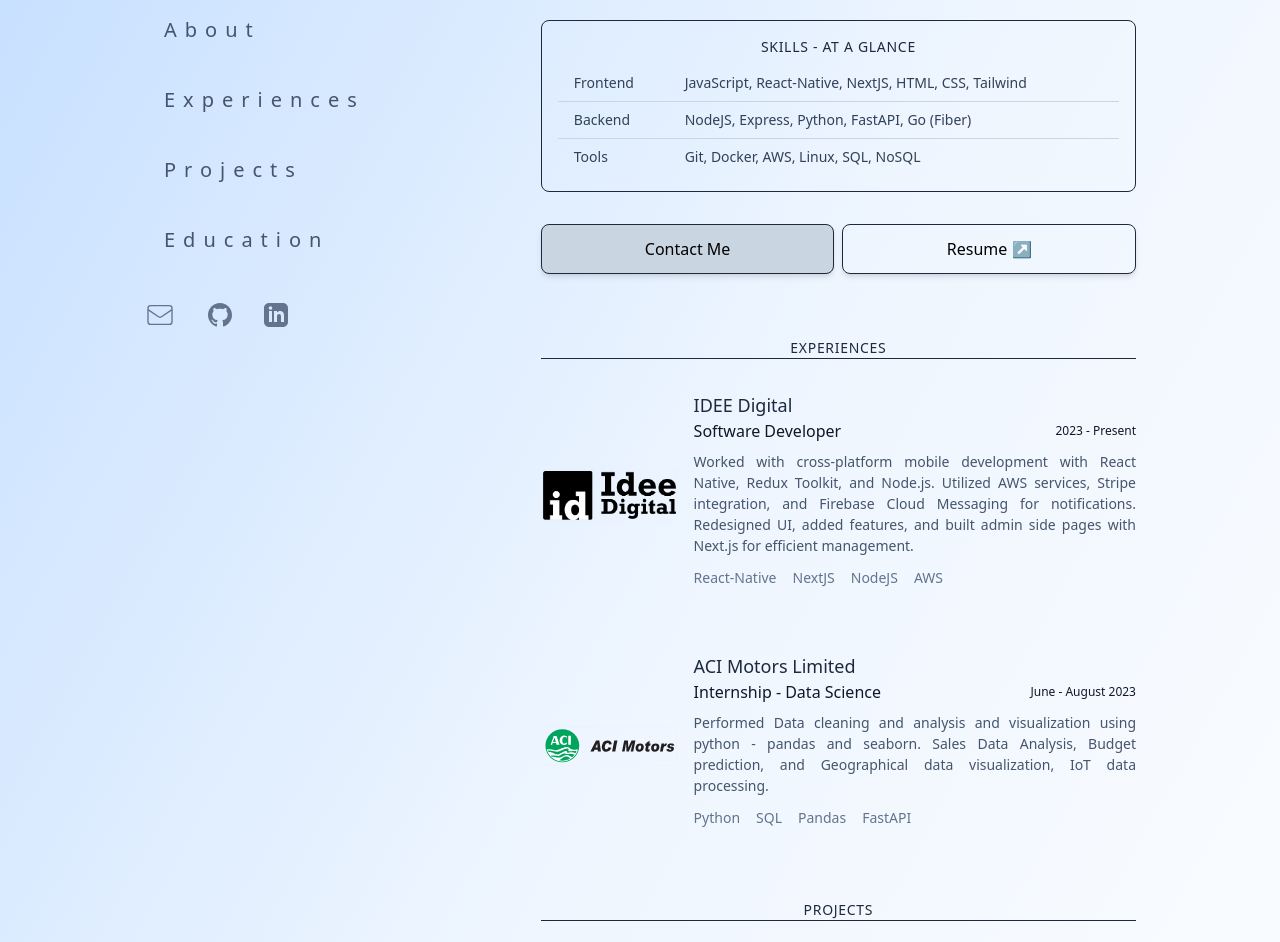
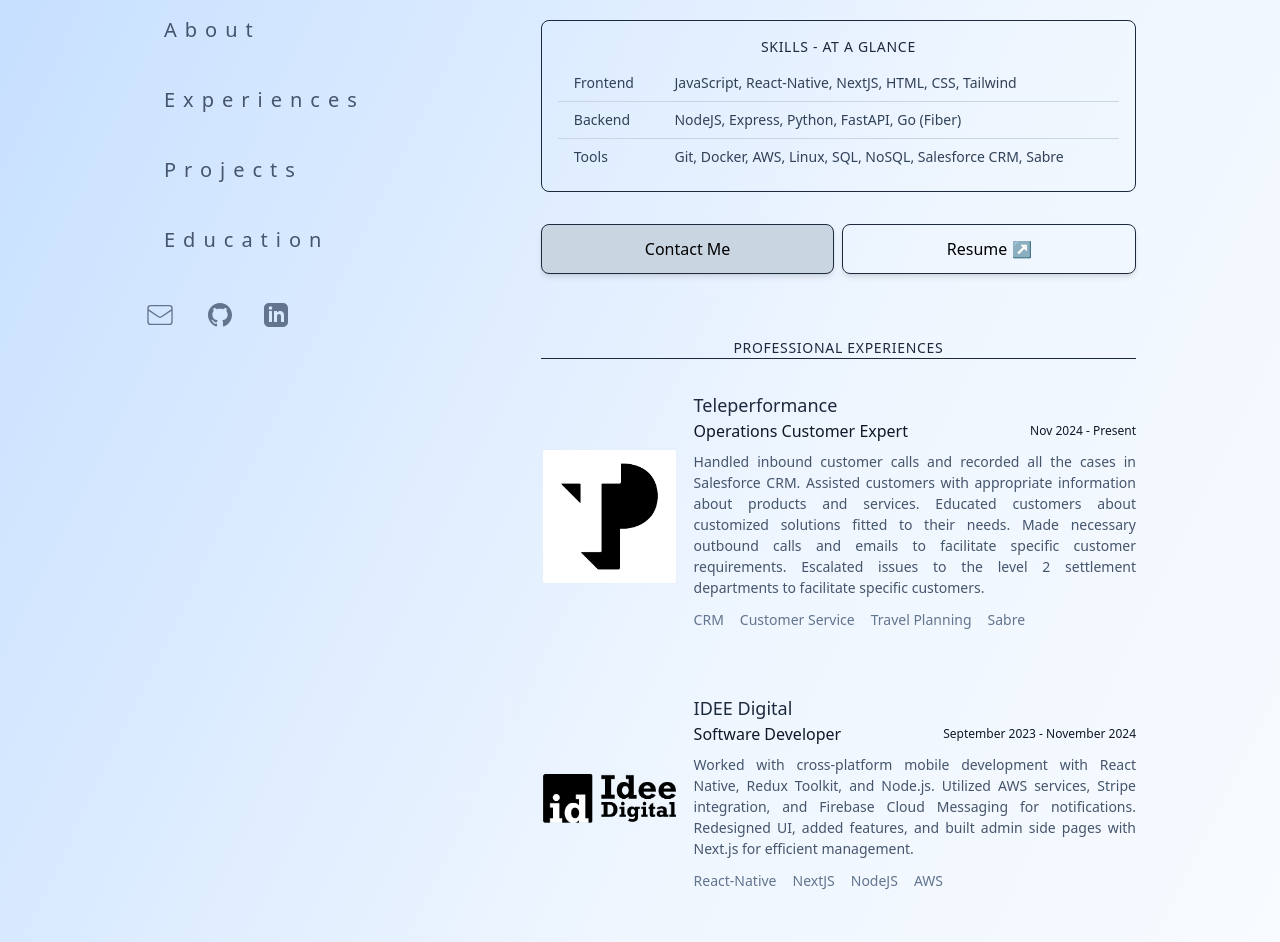
Before and after one commit to Nafiur-Rhyme/nafiur-rhyme.github.io, a plain HTML site: page index.html in a window 1280 px wide. Shown: the part 473-1415 px from the top of the page. Drawn offline with nearby package versions, Linux system fonts and the light colour scheme.

Commit message:
Updated Work Experience - Added Teleperformance

```diff
--- a/index.html
+++ b/index.html
@@ -123,7 +123,7 @@
                                     </tr>
                                     <tr>
                                         <td class="px-4 py-2 border-slate-300">Tools</td>
-                                        <td class="px-4 py-2 border-slate-300">Git, Docker, AWS, Linux, SQL, NoSQL</td>
+                                        <td class="px-4 py-2 border-slate-300">Git, Docker, AWS, Linux, SQL, NoSQL, Salesforce CRM, Sabre</td>
                                     </tr>
                                 </tbody>
                             </table>
@@ -141,9 +141,37 @@
                 </section>
 
                 <section id="experiences" class="mb-16 scroll-mt-24">
-                    <h2 class="text-sm tracking-wider mb-8 text-center text-slate-800">EXPERIENCES<hr/></h2>
+                    <h2 class="text-sm tracking-wider mb-8 text-center text-slate-800">PROFESSIONAL EXPERIENCES<hr/></h2>
                     <div class="space-y-14">
                         <!-- Exp 1 -->
+                        <div class="group relative grid pb-1 transition-all sm:grid-cols-8 sm:gap-8 md:gap-4 lg:hover:!opacity-100 lg:group-hover/list:opacity-50 items-center justify-center cursor-pointer">
+                            <div class="absolute -inset-x-4 -inset-y-4 z-0 hidden rounded-md transition motion-reduce:transition-none lg:-inset-x-6 lg:block lg:group-hover:bg-slate-800/5"></div>
+                            <div class="z-10 sm:order-2 sm:col-span-6">
+                                <h3 class="text-lg font-semibold text-slate-800">
+                                    <a href="#" class="inline-flex items-baseline font-medium leading-tight text-slate-800 hover:text-blue-800 focus-visible:text-blue-800">
+                                        Teleperformance
+                                    </a>
+                                </h3>
+                                <div class="flex justify-between items-center">
+                                    <h5>Operations Customer Expert</h5>
+                                    <p class="text-xs font-light">Nov 2024 - Present</p>
+                                </div>
+                                <p class="mt-2 text-sm leading-normal text-justify text-slate-600">
+                                    Handled inbound customer calls and recorded all the cases in Salesforce CRM. Assisted customers with appropriate information about products and services.
+                                    Educated customers about customized solutions fitted to their needs. Made necessary outbound calls and emails to facilitate specific customer requirements.
+                                    Escalated issues to the level 2 settlement departments to facilitate specific customers.
+                                </p>
+                                </u>
+                                <ul class="mt-2 flex flex-wrap text-sm leading-loose">
+                                    <li class="mr-4 text-slate-500">CRM</li>
+                                    <li class="mr-4 text-slate-500">Customer Service</li>
+                                    <li class="mr-4 text-slate-500">Travel Planning</li>
+                                    <li class="mr-4 text-slate-500">Sabre</li>
+                                </ul>
+                            </div>
+                            <img src="./public/TP_Logo.png" alt="Project 2" class="rounded border-2 border-slate-200/10 transition group-hover:border-slate-200/30 sm:order-1 sm:col-span-2 sm:translate-y-1">
+                        </div>
+                        <!-- Exp 2 -->
                         <div class="group relative grid pb-1 transition-all sm:grid-cols-8 sm:gap-8 md:gap-4 lg:hover:!opacity-100 lg:group-hover/list:opacity-50 items-center justify-center cursor-pointer">
                             <div class="absolute -inset-x-4 -inset-y-4 z-0 hidden rounded-md transition motion-reduce:transition-none lg:-inset-x-6 lg:block lg:group-hover:bg-slate-800/5"></div>
                             <div class="z-10 sm:order-2 sm:col-span-6">
@@ -154,7 +182,7 @@
                                 </h3>
                                 <div class="flex justify-between items-center">
                                     <h5>Software Developer</h5>
-                                    <p class="text-xs font-light">2023 - Present</p>
+                                    <p class="text-xs font-light">September 2023 - November 2024</p>
                                 </div>
                                 <p class="mt-2 text-sm leading-normal text-justify text-slate-600">
                                     Worked with cross-platform mobile development with React Native, Redux Toolkit, and Node.js.
@@ -172,7 +200,7 @@
                             <img src="./public/idee-digital-v1.png" alt="Project 2" class="rounded border-2 border-slate-200/10 transition group-hover:border-slate-200/30 sm:order-1 sm:col-span-2 sm:translate-y-1">
                         </div>
 
-                        <!-- Exp 2 -->
+                        <!-- Exp 3 -->
                         <div class="group relative grid pb-1 transition-all sm:grid-cols-8 sm:gap-8 md:gap-4 lg:hover:!opacity-100 lg:group-hover/list:opacity-50 items-center justify-center cursor-pointer">
                             <div class="absolute -inset-x-4 -inset-y-4 z-0 hidden rounded-md transition motion-reduce:transition-none lg:-inset-x-6 lg:block lg:group-hover:bg-slate-800/5"></div>
                             <div class="z-10 sm:order-2 sm:col-span-6">
```
Also changed, not shown: public/TP_Logo.png (added).
